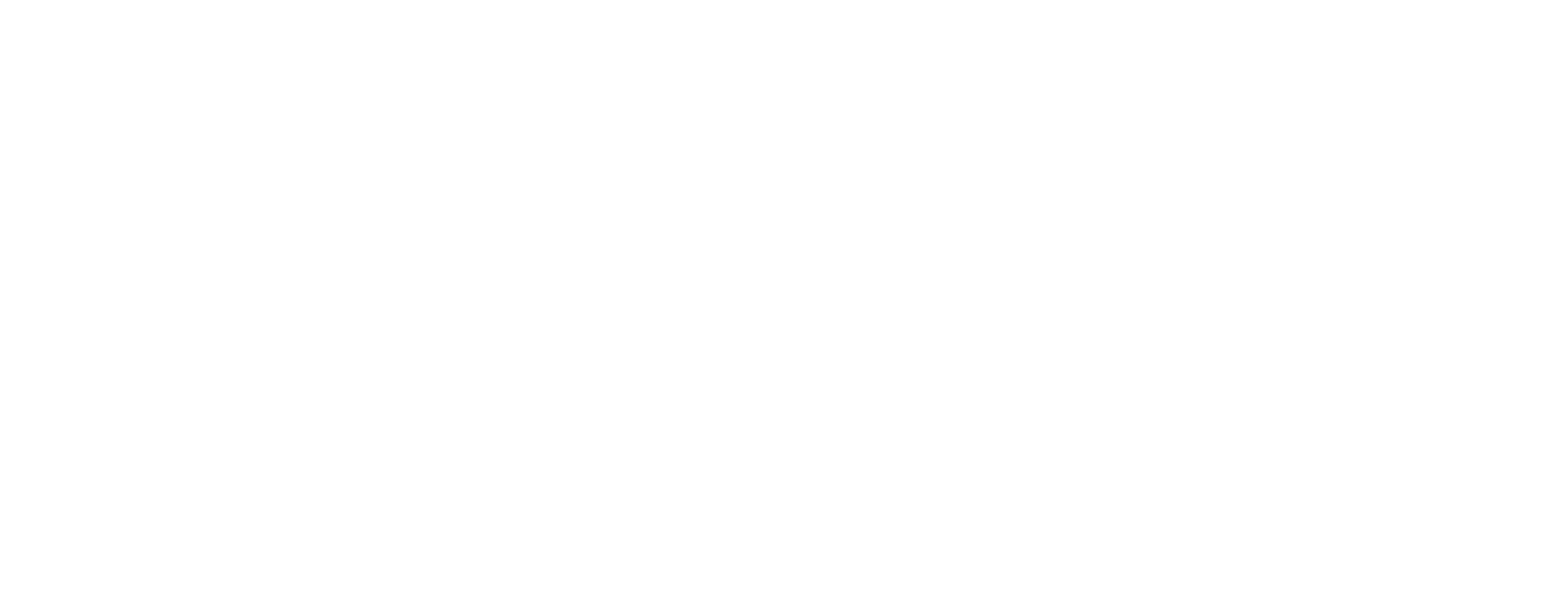
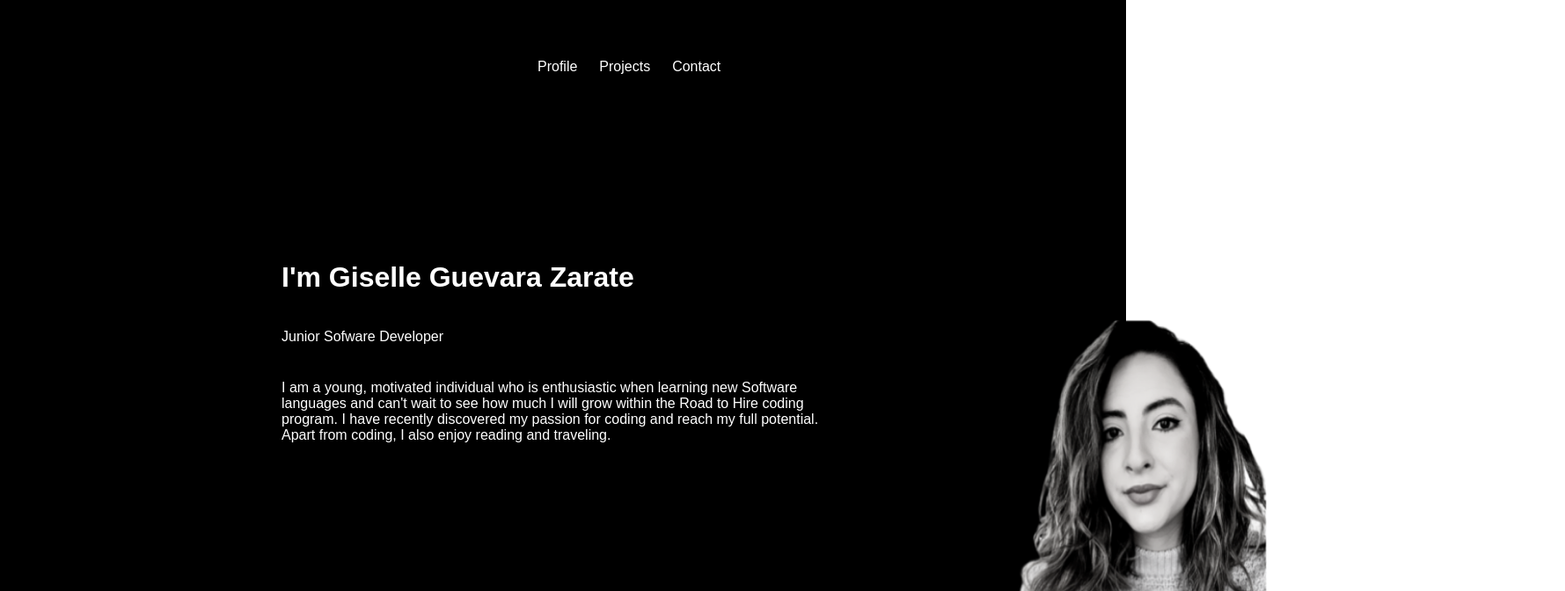
Before and after one commit to Gisellezara/PortfolioGiselle, a React (Create React App) app: page / in a window 1280 px wide. Before the commit this address had no page. Shown: the top 672 px of the page at 88% size, 1779 px wide, since content can reach past the window. Built offline with nearby package versions, Linux system fonts and the light colour scheme.

Commit message:
route home

```diff
--- a/src/App.js
+++ b/src/App.js
@@ -19,6 +19,7 @@ function App() {
      <div className="App">
 
     <Routes>
+    <Route path="/" element={<Profile />}></Route>
     <Route path="/Profile" element={<Profile />}></Route>
     <Route path="/Projects" element={<Projects />}></Route>
     <Route path="/Contact" element={<Contact />}></Route>
```
